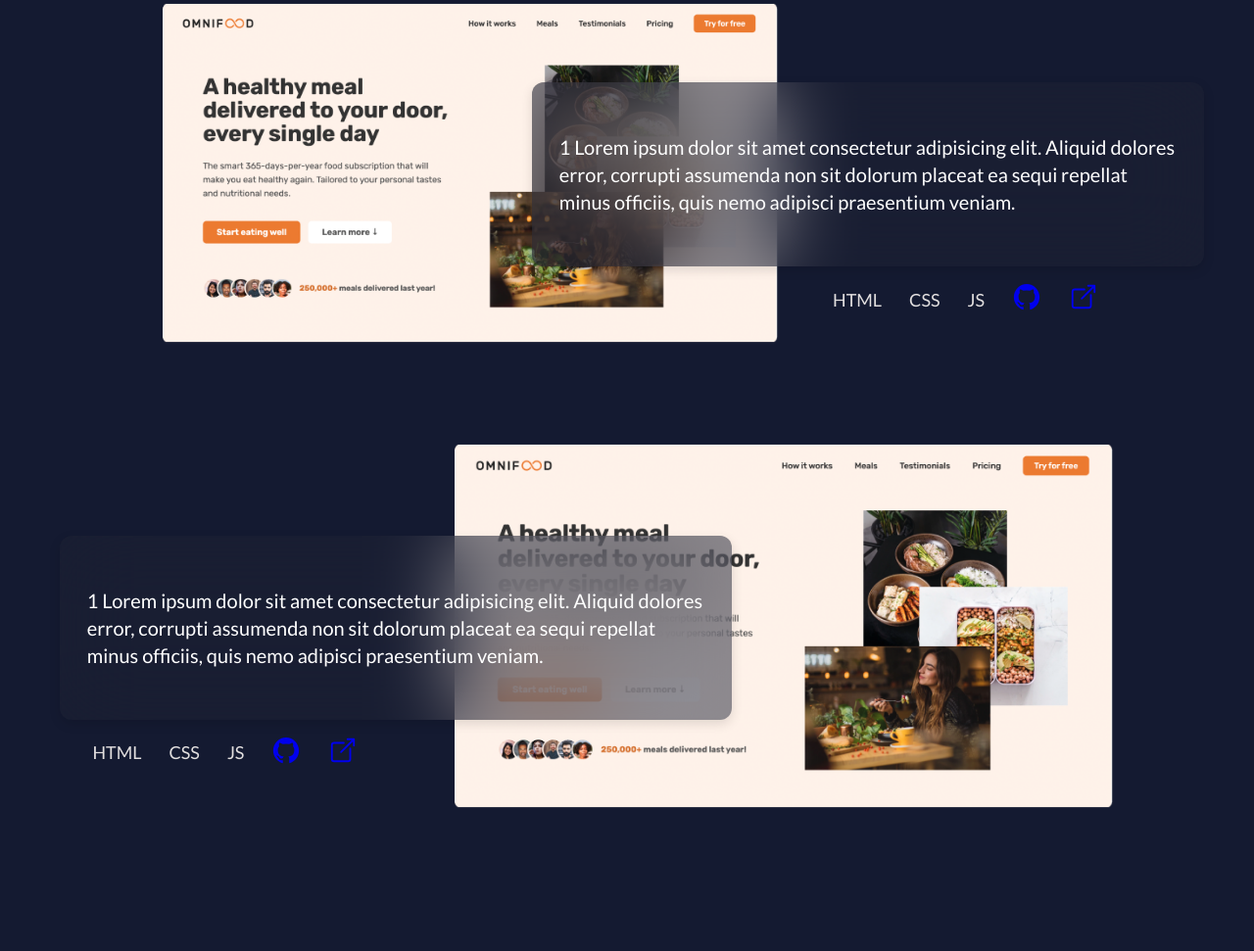
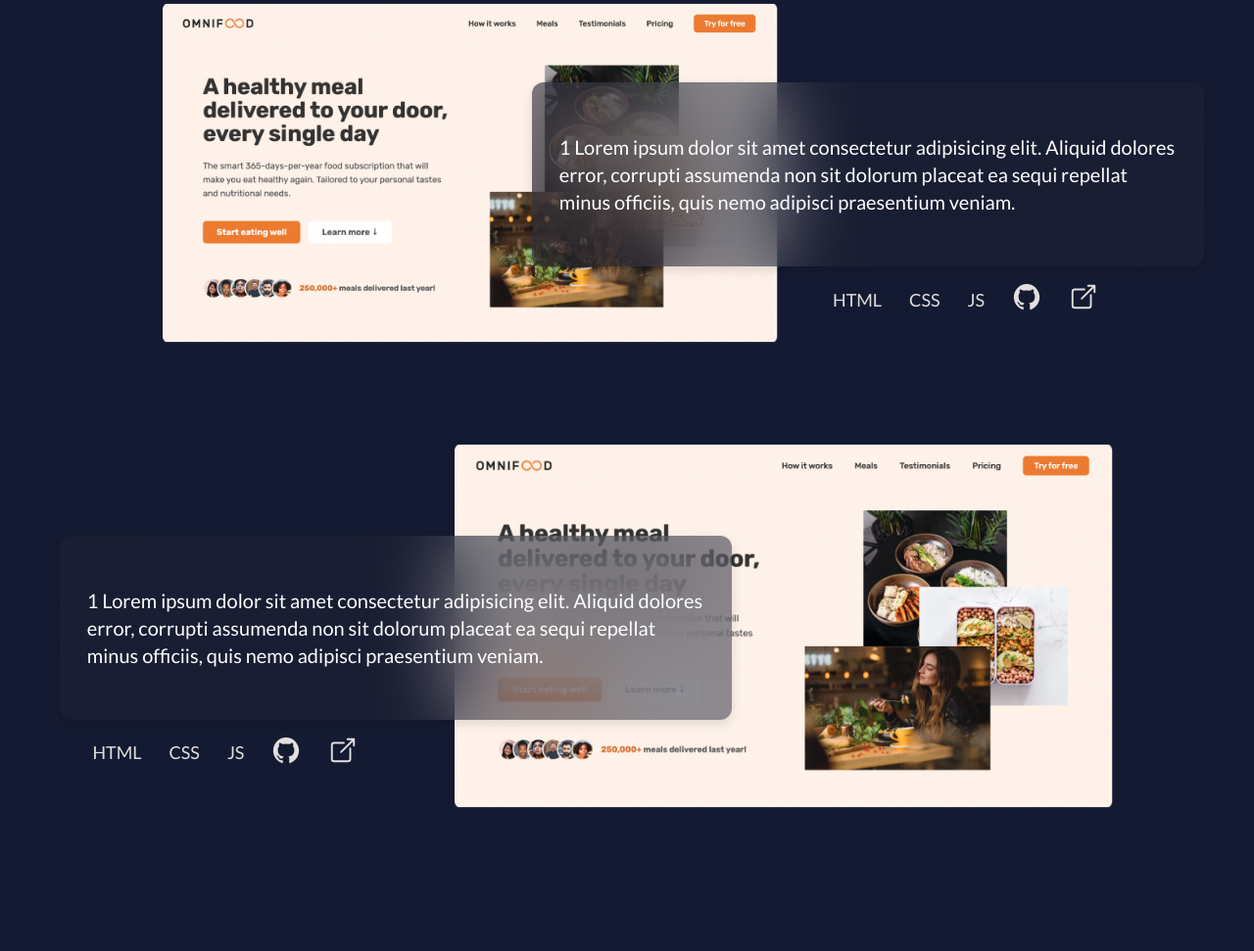
Before and after one commit to MarvingMoreton/portfolio, a plain HTML site: page index.html in a window 1280 px wide. Shown: the part 1129-2100 px from the top of the page at 98% size. Drawn offline with nearby package versions, Linux system fonts and the light colour scheme; some packages are replaced by stand-ins of ours; a script that the page names is missing.

Commit message:
social-icon color fixed
Icon color was overide by user agent stylesheet

```diff
--- a/css/general.css
+++ b/css/general.css
@@ -128,6 +128,7 @@ a:-webkit-any-link {
     /* color: black; */
     cursor: pointer;
     text-decoration: none;
+    color: inherit;
 }
 
 /**************************/
--- a/css/style.css
+++ b/css/style.css
@@ -1,7 +1,3 @@
-/**************************/
-/*  XYZ SECTION  */
-/**************************/
-
 /* ************************ */
 /* HEADER */
 /* ************************ */
@@ -739,16 +735,9 @@ width: 38%;
   .skill-icon-link:link,
   .skill-icon-link:visited {
     text-decoration: none;
-    color: #ffff;
+    color: white;
     transition: all 0.3s;
   }
-
-  /*test for color bug on Safari?  */
-  .skill-icon-link:link,
-  .skill-icon-link:visited {
-    fill: var(--link-visited-color);
-}
-
 
 
   .footer-link:hover,
@@ -774,7 +763,6 @@ line-height: 1.6;
 width: 3rem;
   }
 
-
   .line hr{
     border: 0.05px solid rgba(196, 196, 196, 0.125);
   }
```
Also changed, not shown: 1 other file.
